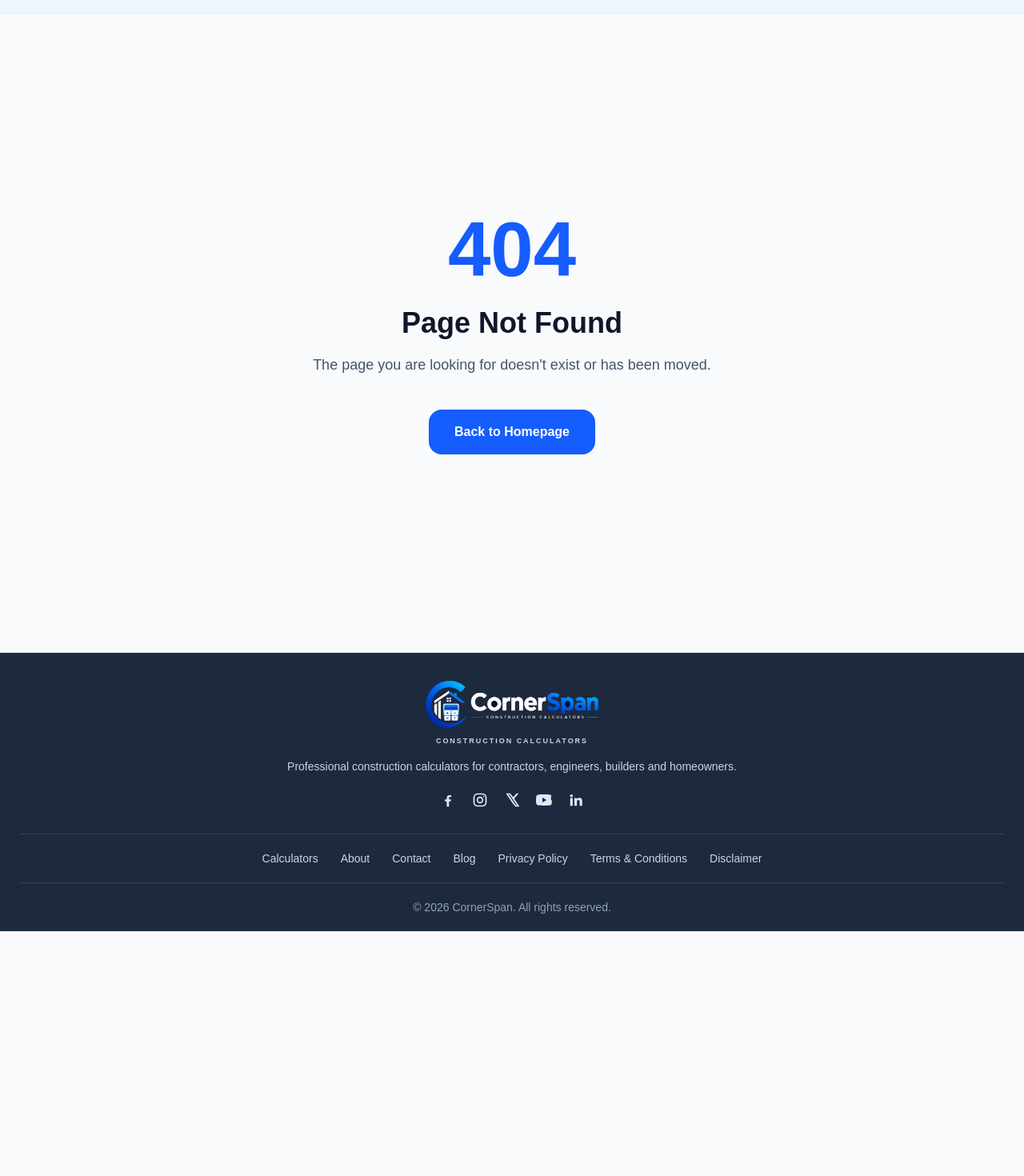
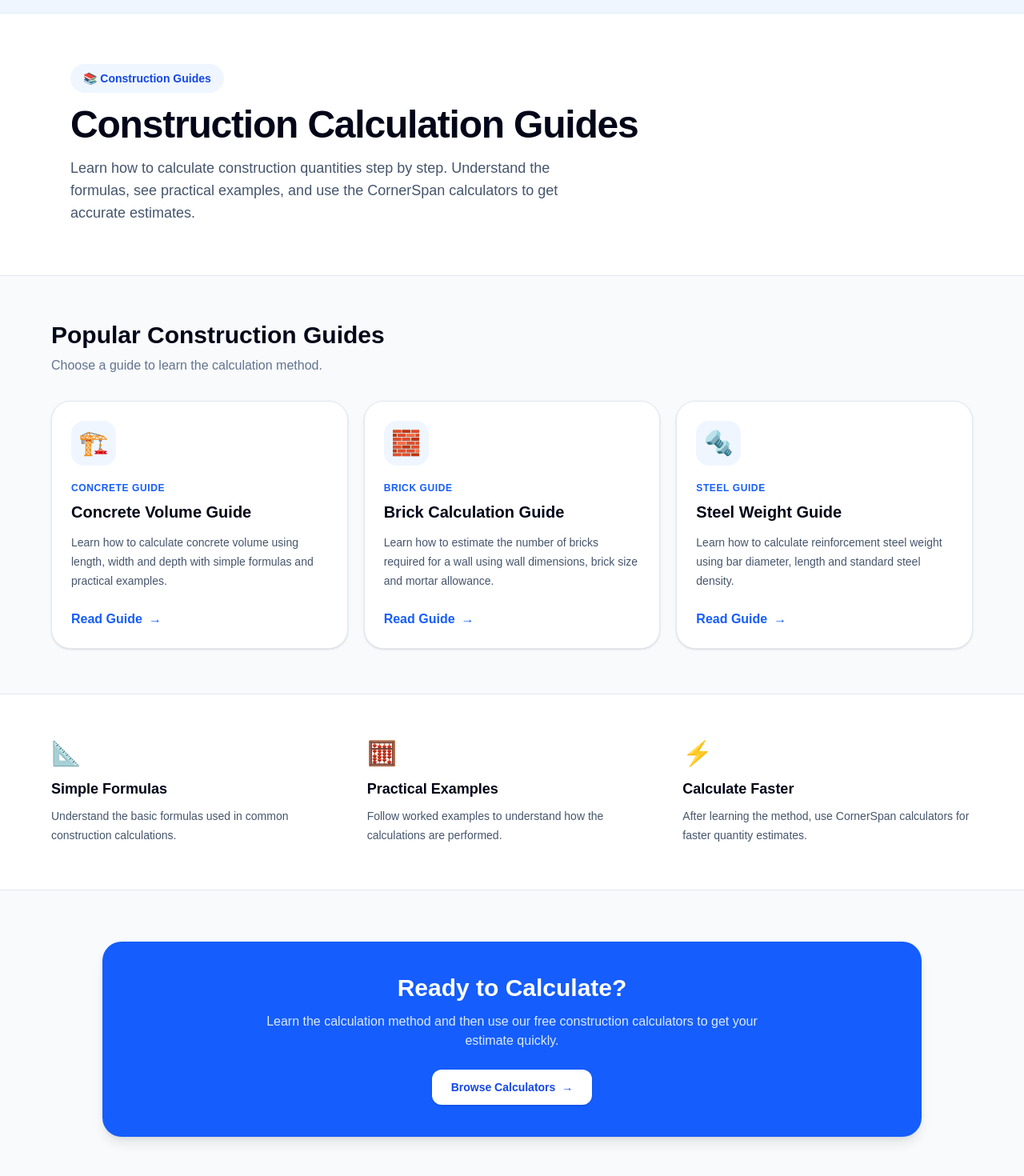
Before and after one commit to km7max-cmd/cornerspan, a Next.js app: page /guides in a window 1280 px wide. Before the commit this address had no page. Shown: the part 60-1530 px from the top of the page at 80% size. Before the commit the page ends 1224 px from the top, so only its background shows below. Built offline with nearby package versions, Linux system fonts and the light colour scheme.

Commit message:
Add GuidesPage component for construction guides
This file contains a new GuidesPage component that provides construction guides, including metadata and a list of popular guides with descriptions and icons.

```diff
--- /dev/null
+++ b/app/guides/page.tsx
@@ -0,0 +1,232 @@
+import Link from "next/link";
+import type { Metadata } from "next";
+
+export const metadata: Metadata = {
+  title: "Construction Guides",
+  description:
+    "Learn how to calculate concrete volume, brick quantity, steel weight and other construction quantities with simple step-by-step guides.",
+  keywords: [
+    "construction guides",
+    "concrete volume guide",
+    "brick calculation guide",
+    "steel weight guide",
+    "construction calculation guide",
+    "building material calculation",
+  ],
+  robots: {
+    index: true,
+    follow: true,
+  },
+};
+
+const guides = [
+  {
+    title: "Concrete Volume Guide",
+    description:
+      "Learn how to calculate concrete volume using length, width and depth with simple formulas and practical examples.",
+    icon: "🏗️",
+    href: "/guides/concrete-volume",
+    category: "Concrete",
+  },
+  {
+    title: "Brick Calculation Guide",
+    description:
+      "Learn how to estimate the number of bricks required for a wall using wall dimensions, brick size and mortar allowance.",
+    icon: "🧱",
+    href: "/guides/brick-calculation",
+    category: "Brick",
+  },
+  {
+    title: "Steel Weight Guide",
+    description:
+      "Learn how to calculate reinforcement steel weight using bar diameter, length and standard steel density.",
+    icon: "🔩",
+    href: "/guides/steel-weight",
+    category: "Steel",
+  },
+];
+
+export default function GuidesPage() {
+  return (
+    <main className="min-h-screen bg-slate-50">
+
+      {/* Hero */}
+
+      <section className="border-b border-slate-200 bg-white">
+
+        <div className="mx-auto max-w-6xl px-5 py-12 sm:px-6 sm:py-16">
+
+          <div className="max-w-3xl">
+
+            <div className="mb-4 inline-flex items-center rounded-full bg-blue-50 px-4 py-2 text-sm font-bold text-blue-700">
+              📚 Construction Guides
+            </div>
+
+            <h1 className="text-4xl font-black tracking-tight text-slate-950 sm:text-5xl">
+              Construction Calculation Guides
+            </h1>
+
+            <p className="mt-4 max-w-2xl text-base leading-7 text-slate-600 sm:text-lg">
+              Learn how to calculate construction quantities step by step.
+              Understand the formulas, see practical examples, and use the
+              CornerSpan calculators to get accurate estimates.
+            </p>
+
+          </div>
+
+        </div>
+
+      </section>
+
+      {/* Guides */}
+
+      <section className="px-5 py-10 sm:px-6 sm:py-14">
+
+        <div className="mx-auto max-w-6xl">
+
+          <div className="mb-8">
+
+            <h2 className="text-2xl font-black text-slate-950 sm:text-3xl">
+              Popular Construction Guides
+            </h2>
+
+            <p className="mt-2 text-sm text-slate-500 sm:text-base">
+              Choose a guide to learn the calculation method.
+            </p>
+
+          </div>
+
+          <div className="grid gap-5 md:grid-cols-2 lg:grid-cols-3">
+
+            {guides.map((guide) => (
+              <Link
+                key={guide.href}
+                href={guide.href}
+                className="group flex h-full flex-col rounded-3xl border border-slate-200 bg-white p-6 shadow-sm transition hover:-translate-y-1 hover:border-blue-200 hover:shadow-lg"
+              >
+
+                {/* Icon */}
+
+                <div className="flex h-14 w-14 items-center justify-center rounded-2xl bg-blue-50 text-3xl">
+                  {guide.icon}
+                </div>
+
+                {/* Category */}
+
+                <div className="mt-5 text-xs font-bold uppercase tracking-wider text-blue-600">
+                  {guide.category} Guide
+                </div>
+
+                {/* Title */}
+
+                <h3 className="mt-2 text-xl font-black text-slate-950">
+                  {guide.title}
+                </h3>
+
+                {/* Description */}
+
+                <p className="mt-3 flex-1 text-sm leading-6 text-slate-600">
+                  {guide.description}
+                </p>
+
+                {/* CTA */}
+
+                <div className="mt-6 flex items-center font-bold text-blue-600">
+                  Read Guide
+                  <span className="ml-2 transition-transform group-hover:translate-x-1">
+                    →
+                  </span>
+                </div>
+
+              </Link>
+            ))}
+
+          </div>
+
+        </div>
+
+      </section>
+
+      {/* Why Guides */}
+
+      <section className="border-y border-slate-200 bg-white px-5 py-10 sm:px-6 sm:py-14">
+
+        <div className="mx-auto max-w-6xl">
+
+          <div className="grid gap-8 md:grid-cols-3">
+
+            <div>
+              <div className="text-3xl">📐</div>
+
+              <h2 className="mt-3 text-lg font-black text-slate-950">
+                Simple Formulas
+              </h2>
+
+              <p className="mt-2 text-sm leading-6 text-slate-600">
+                Understand the basic formulas used in common construction
+                calculations.
+              </p>
+            </div>
+
+            <div>
+              <div className="text-3xl">🧮</div>
+
+              <h2 className="mt-3 text-lg font-black text-slate-950">
+                Practical Examples
+              </h2>
+
+              <p className="mt-2 text-sm leading-6 text-slate-600">
+                Follow worked examples to understand how the calculations are
+                performed.
+              </p>
+            </div>
+
+            <div>
+              <div className="text-3xl">⚡</div>
+
+              <h2 className="mt-3 text-lg font-black text-slate-950">
+                Calculate Faster
+              </h2>
+
+              <p className="mt-2 text-sm leading-6 text-slate-600">
+                After learning the method, use CornerSpan calculators for
+                faster quantity estimates.
+              </p>
+            </div>
+
+          </div>
+
+        </div>
+
+      </section>
+
+      {/* Calculator CTA */}
+
+      <section className="px-5 py-12 sm:px-6 sm:py-16">
+
+        <div className="mx-auto max-w-5xl rounded-3xl bg-blue-600 px-6 py-10 text-center shadow-lg sm:px-10">
+
+          <h2 className="text-2xl font-black text-white sm:text-3xl">
+            Ready to Calculate?
+          </h2>
+
+          <p className="mx-auto mt-3 max-w-2xl text-sm leading-6 text-blue-100 sm:text-base">
+            Learn the calculation method and then use our free construction
+            calculators to get your estimate quickly.
+          </p>
+
+          <Link
+            href="/calculators"
+            className="mt-6 inline-flex items-center rounded-xl bg-white px-6 py-3 text-sm font-bold text-blue-700 shadow-sm transition hover:bg-blue-50"
+          >
+            Browse Calculators
+            <span className="ml-2">→</span>
+          </Link>
+
+        </div>
+
+      </section>
+
+    </main>
+  );
+}
```
